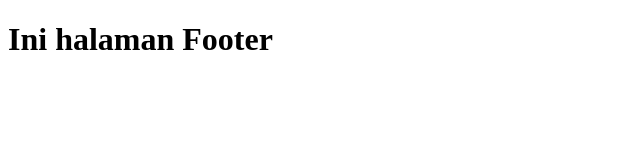
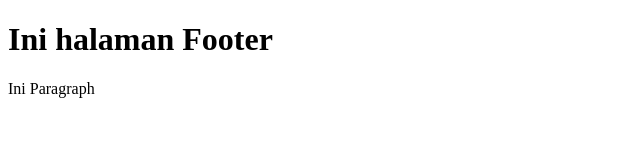
Before and after one commit to mahruszainpcr/framework3sic, a plain HTML site: page header.html in a window 1280 px wide. Shown: the whole page, without its empty margins (0-640 px from the left). Drawn offline with Linux system fonts and the light colour scheme.

Commit message:
ada penambahan paragraph di dalam header.html

```diff
--- a/header.html
+++ b/header.html
@@ -8,5 +8,6 @@
 
   <body>
     <h1>Ini halaman Footer</h1>
+    <p>Ini Paragraph</p>
   </body>
 </html>
```
